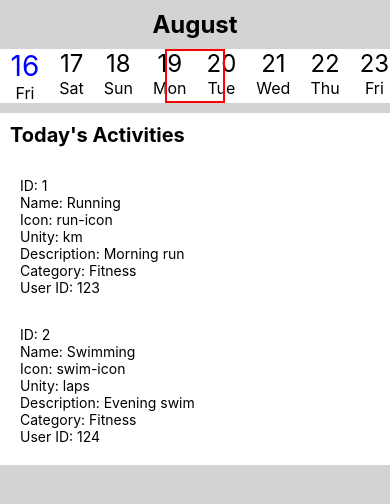
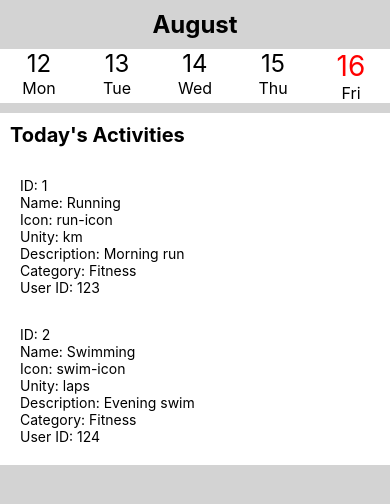
Before and after one commit to Basuw/Activities, a React Native app: screen / in a window 390 px wide. Shown: the top 504 px of the page. Built offline with nearby package versions, Linux system fonts and the light colour scheme.

Commit message:
v6 working good scroll + selected day auto, juste not the right day selected, 1 behind

```diff
--- a/src/screens/Activities.tsx
+++ b/src/screens/Activities.tsx
@@ -4,12 +4,13 @@ import ActivitySection from '../components/ActivitySection';
 import ActivityModel from '../models/ActivityModel';
 
 const screenWidth = Dimensions.get('window').width;
+const dayWidth = screenWidth / 5;
 
 const Activities = () => {
   const [startDate, setStartDate] = useState(new Date());
   const [days, setDays] = useState([]);
   const [selectedDay, setSelectedDay] = useState(new Date().toISOString().split('T')[0]);
-  const scrollViewRef = useRef(null);
+  const scrollViewRef = useRef<ScrollView>(null);
 
   useEffect(() => {
     const generatedDays = DaysBeforeAndAfter(startDate);
@@ -18,7 +19,7 @@ const Activities = () => {
     setTimeout(() => {
       if (scrollViewRef.current) {
         const currentDayIndex = generatedDays.findIndex(day => day.fullDate === selectedDay);
-        scrollViewRef.current.scrollTo({ x: currentDayIndex * 60 - screenWidth / 2 + 30, animated: true });
+        scrollViewRef.current.scrollTo({ x: currentDayIndex * dayWidth - screenWidth / 2 + dayWidth / 2, animated: true });
       }
     }, 100);
   }, [startDate]);
@@ -28,7 +29,7 @@ const Activities = () => {
     console.log('Selected Day:', day.fullDate);
     if (scrollViewRef.current) {
       const currentDayIndex = days.findIndex(d => d.fullDate === day.fullDate);
-      scrollViewRef.current.scrollTo({ x: currentDayIndex * 60 - screenWidth / 2 + 30, animated: true });
+      scrollViewRef.current.scrollTo({ x: 2 * dayWidth + currentDayIndex * dayWidth - screenWidth / 2 + dayWidth / 2, animated: true });
     }
   };
 
@@ -40,7 +41,6 @@ const Activities = () => {
 
   const handleScroll = (event) => {
     const offsetX = event.nativeEvent.contentOffset.x;
-    const dayWidth = 60; // Width of each day item
     const currentIndex = Math.round(offsetX / dayWidth);
     if (days[currentIndex]) {
       setSelectedDay(days[currentIndex].fullDate);
@@ -64,25 +64,24 @@ const Activities = () => {
           ref={scrollViewRef}
           onScroll={handleScroll}
           scrollEventThrottle={16}
-          snapToInterval={60}
+          snapToInterval={dayWidth}
           decelerationRate="fast"
         >
-          <View style={{ width: screenWidth / 2 - 30 }} />
+          <View style={{ width: screenWidth / 2 - dayWidth / 2 }} />
           {days.map((day, index) => (
             <TouchableOpacity key={index} style={styles.dayContainer} onPress={() => handleDayClick(day)}>
               <Text style={[
                 styles.dayText,
                 day.fullDate === selectedDay && styles.selectedDayText,
-                (index === 0 || index === days.length - 1) && styles.transparentDayText
+                day.fullDate === new Date().toISOString().split('T')[0] && styles.currentDayText
               ]}>
                 {day.date}
               </Text>
               <Text style={styles.weekdayText}>{day.weekday}</Text>
             </TouchableOpacity>
           ))}
-          <View style={{ width: screenWidth / 2 - 30 }} />
+          <View style={{ width: screenWidth / 2 - dayWidth / 2 }} />
         </ScrollView>
-        <View style={styles.selectionBox} />
       </View>
       <ActivitySection title="Today's Activities" activities={sampleActivities} />
     </SafeAreaView>
@@ -124,7 +123,7 @@ const styles = StyleSheet.create({
   },
   dayContainer: {
     alignItems: 'center',
-    marginHorizontal: 10,
+    width: dayWidth,
   },
   dayText: {
     fontSize: 24,
@@ -148,18 +147,6 @@ const styles = StyleSheet.create({
     textAlign: 'center',
     marginVertical: 10,
   },
-  transparentDayText: {
-    opacity: 0.5,
-  },
-  selectionBox: {
-    position: 'absolute',
-    top: 0,
-    bottom: 0,
-    left: screenWidth / 2 - 30,
-    width: 60,
-    borderColor: 'red',
-    borderWidth: 2,
-  },
 });
 
 export default Activities;
```
